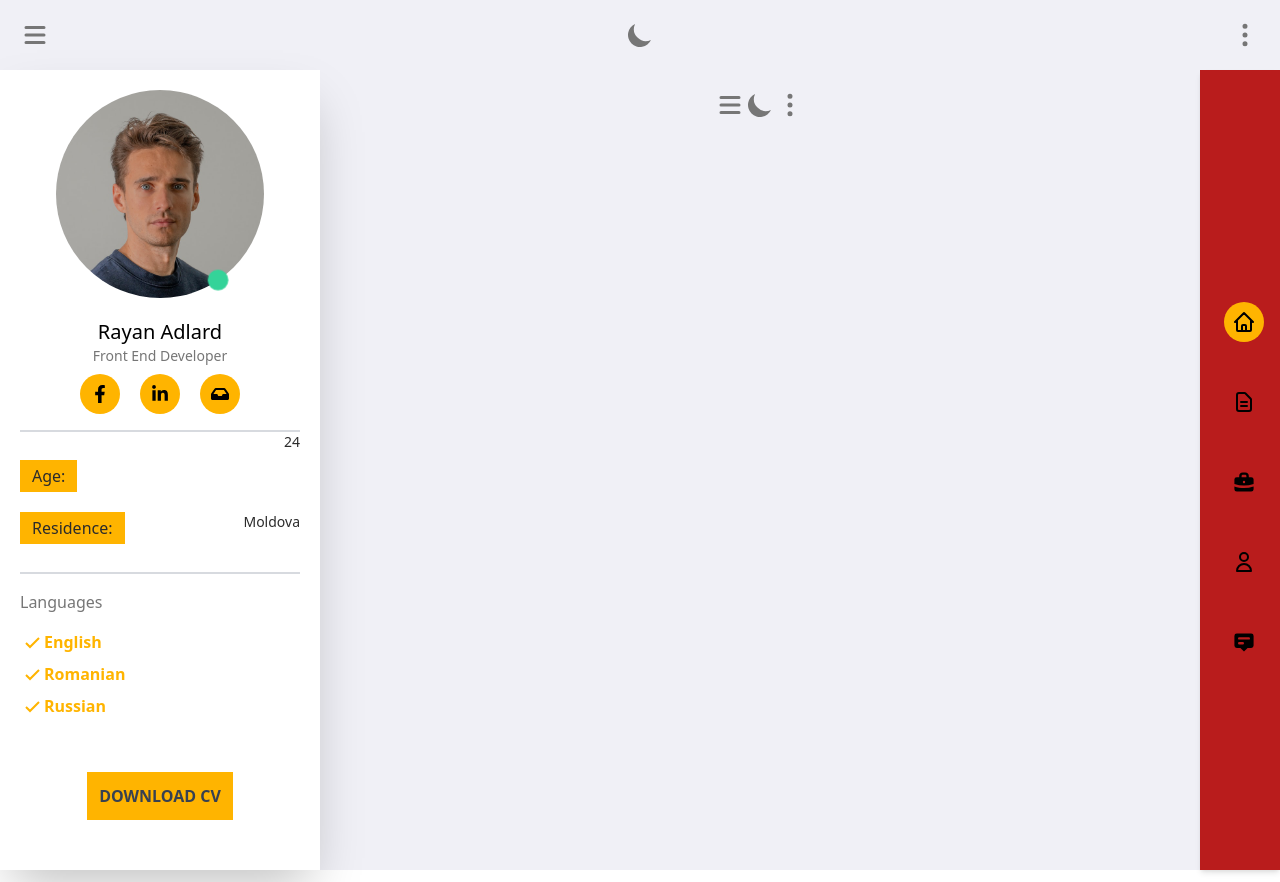
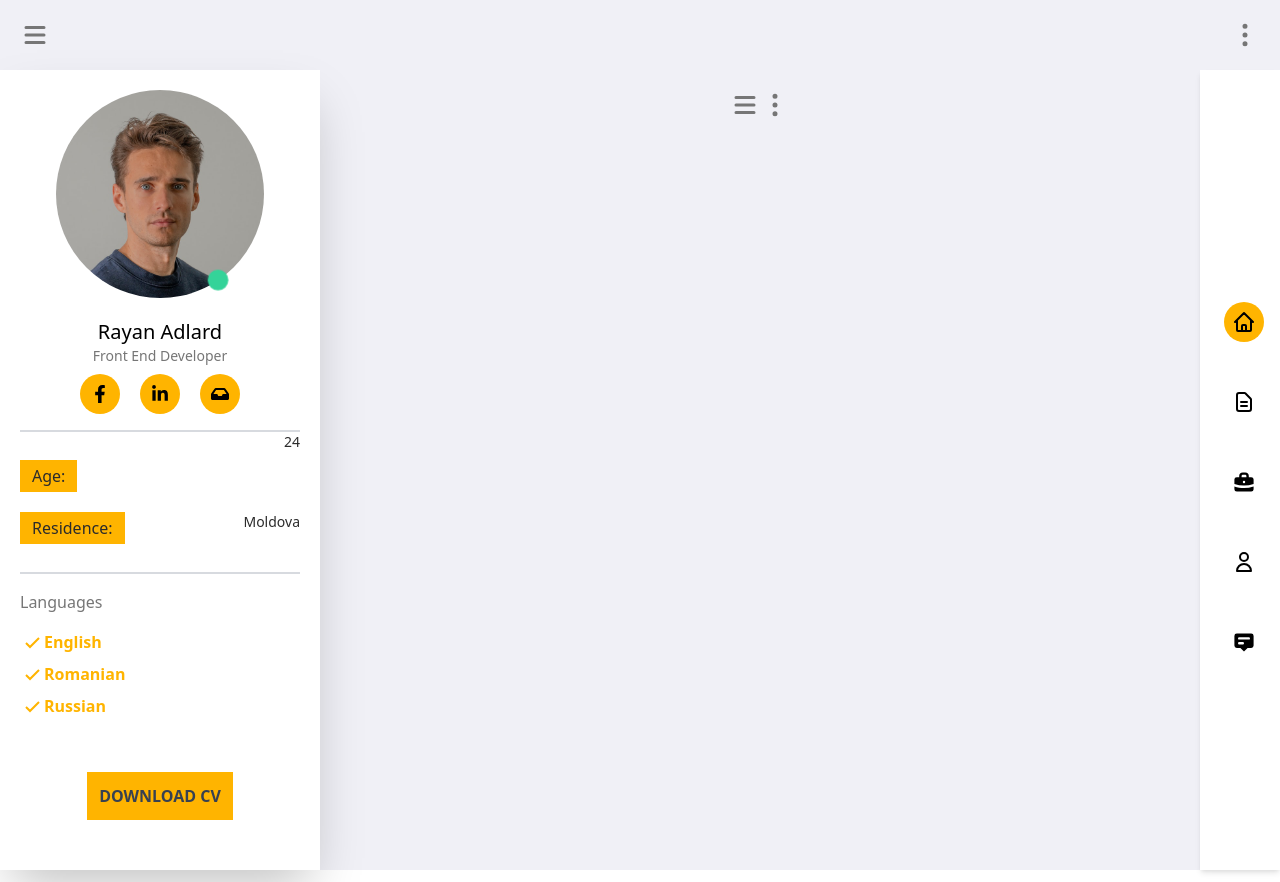
Before and after one commit to terry9737/portfolio_redesign, a Next.js app: page /Navigation in a window 1280 px wide. Built offline with nearby package versions, Linux system fonts and the light colour scheme.

Commit message:
starting work on dark theme

```diff
--- a/comps/Navigation/AsiderRight.js
+++ b/comps/Navigation/AsiderRight.js
@@ -23,7 +23,7 @@ const AsiderRight = () => {
       variants={slideRightVariants}
       initial="hidden"
       animate={controls}
-      className="bg-red-700 w-20 h-screen fixed xl:static right-0 top-0 z-30 pt-3 pl-2 shadow-md"
+      className="bg-white w-20 h-screen fixed xl:static right-0 top-0 z-30 pt-3 pl-2 shadow-md"
     >
       <AsiderClose controls={controls} />
       <AsiderIcons />
--- a/comps/Navigation/AsiderRight/AsiderIcons.js
+++ b/comps/Navigation/AsiderRight/AsiderIcons.js
@@ -40,7 +40,6 @@ const AsiderIcons = () => {
       path: "/",
     },
   ];
-  console.log(selected);
   return (
     <ul className="flex flex-col h-screen items-center justify-center space-y-10">
       {icons.map((icon) => {
--- a/package.json
+++ b/package.json
@@ -11,6 +11,7 @@
   "dependencies": {
     "framer-motion": "^4.1.17",
     "next": "11.1.2",
+    "next-themes": "^0.0.15",
     "react": "17.0.2",
     "react-dom": "17.0.2",
     "react-icons": "^4.3.1",
--- a/pages/Header.js
+++ b/pages/Header.js
@@ -8,7 +8,9 @@ const Header = () => {
         <div className="flex flex-col items-center justify-center py-7 overflow-hidden shadow-md">
           <h1 className="text-4xl sm:text-5xl font-bold px-16 sm:px-20 leading-tight z-20 text-center">
             I’m Gorgos Adrian{" "}
-            <span className="text-header-yellow z-20">Font – End</span>{" "}
+            <span className="text-header-yellow dark:text-pink-800 z-20">
+              Font – End
+            </span>{" "}
             Developer
           </h1>
           <p className="text-header-gray font-normal px-16 pt-3 text-center leading-snug z-20">
--- a/pages/Languages.js
+++ b/pages/Languages.js
@@ -25,7 +25,6 @@ const Languages = () => {
             },
           }}
           onSlideChange={() => console.log("slide change")}
-          onSwiper={(swiper) => console.log(swiper)}
         >
           <AnimateSharedLayout>
             <SwiperSlide layout className="bg-header-yellow">
--- a/pages/Navigation.js
+++ b/pages/Navigation.js
@@ -1,10 +1,17 @@
-import { HiMenu, HiMoon, HiOutlineDotsVertical } from "react-icons/hi";
+import { HiMenu, HiMoon, HiSun, HiOutlineDotsVertical } from "react-icons/hi";
 import { useContext } from "react";
 import { DataContext } from "../comps/context/Context";
+import { useTheme } from "next-themes";
+import { useEffect } from "react";
+
 const Navigation = () => {
   const { setIsLeftOn, setIsRightOn, isLeftOn, isRightOn } =
     useContext(DataContext);
+  const { theme, setTheme } = useTheme();
 
+  useEffect(() => {
+    console.log(theme);
+  });
   return (
     <>
       <nav className="2xl:hidden">
@@ -12,8 +19,20 @@ const Navigation = () => {
           <li onClick={() => setIsLeftOn(!isLeftOn)} className="cursor-pointer">
             <HiMenu className="text-3xl text-navbar-default" />
           </li>
-          <li>
-            <HiMoon className="text-3xl text-navbar-default" />
+          <li className="cursor-pointer">
+            {theme === "light" && (
+              <HiMoon
+                className="text-3xl text-navbar-default"
+                onClick={() => setTheme(theme === "dark" ? "light" : "dark")}
+              />
+            )}
+
+            {theme === "dark" && (
+              <HiSun
+                className="text-3xl text-navbar-default"
+                onClick={() => setTheme("light")}
+              />
+            )}
           </li>
           <li
             onClick={() => setIsRightOn(!isRightOn)}
--- a/pages/_app.js
+++ b/pages/_app.js
@@ -4,11 +4,13 @@ import Navigation from "./Navigation";
 import InnerContainer from "../comps/UI/InnerContainer";
 import AsiderLeft from "../comps/Navigation/AsiderLeft";
 import AsiderRight from "../comps/Navigation/AsiderRight";
-import Footer from "../comps/footer/footer";
+import { ThemeProvider } from "next-themes";
+
 function MyApp({ Component, pageProps }) {
   return (
+    <ThemeProvider attribute="class">
       <DataProvider>
-      <div className="bg-header-default dark:bg-header-yellow">
+        <div className="bg-header-default">
           <Navigation />
           <InnerContainer>
             <AsiderLeft />
@@ -17,6 +19,7 @@ function MyApp({ Component, pageProps }) {
           </InnerContainer>
         </div>
       </DataProvider>
+    </ThemeProvider>
   );
 }
 
--- a/tailwind.config.js
+++ b/tailwind.config.js
@@ -1,11 +1,14 @@
 module.exports = {
   purge: ["./pages/**/*.{js,ts,jsx,tsx}", "./comps/**/*.{js,ts,jsx,tsx}"],
-  darkMode: "media", // or 'media' or 'class'
+  darkMode: "class", // or 'media' or 'class'
   theme: {
     extend: {
       colors: {
         navbar: {
           default: "#767676",
+        },
+        dark: {
+          main: "rgb(36, 37, 38)",
         },
         header: {
           default: "#F0F0F6",
```
Also changed, not shown: 1 other file (tests, documents, lock files or other folders). Lines whose indentation alone changed are shown as unchanged.
